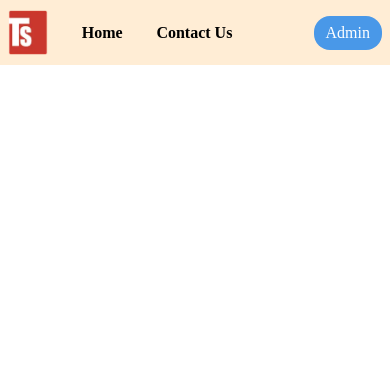
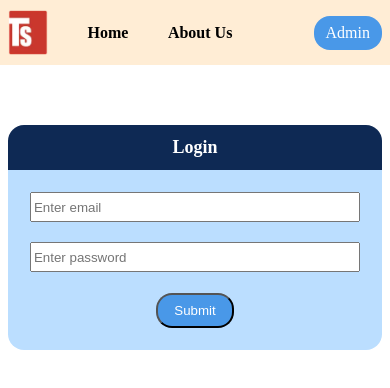
Before and after one commit to MananBagadi100/TripZ-frontend, a React app: page /admin/login in a window 390 px wide. Shown: the top 388 px of the page. Built offline with nearby package versions, Linux system fonts and the light colour scheme; the HTML template or start-up script is replaced by a standard one.

Commit message:
Added admin login page along with the designing for mobile

```diff
--- a/package.json
+++ b/package.json
@@ -10,8 +10,10 @@
     "preview": "vite preview"
   },
   "dependencies": {
+    "axios": "^1.13.2",
     "react": "^19.2.0",
     "react-dom": "^19.2.0",
+    "react-hook-form": "^7.66.0",
     "react-router-dom": "^7.9.6"
   },
   "devDependencies": {
--- a/src/App.jsx
+++ b/src/App.jsx
@@ -1,8 +1,9 @@
-import { useState } from 'react'
 import './Styles/App.css'
 import { BrowserRouter, Route, Routes } from 'react-router-dom'
 import Home from './Components/Home'
 import Navbar from './Components/Navbar'
+import AboutUs from './Components/AboutUs'
+import AdminLogin from './Components/AdminLogin'
 
 function App() {
 
@@ -13,6 +14,8 @@ function App() {
         <div className="all-pages-content-area">
           <Routes>
             <Route path='/' element={<Home />} />
+            <Route path='/about-us' element={<AboutUs />} />
+            <Route path='/admin/login' element={<AdminLogin />} />
           </Routes>
         </div>
       </BrowserRouter>
--- /dev/null
+++ b/src/Components/AboutUs.jsx
@@ -0,0 +1,6 @@
+const AboutUs = () => {
+    return (
+        <div>This is an assignment for the TripZ Search by Manan Bagadi</div>
+    )
+}
+export default AboutUs
--- /dev/null
+++ b/src/Components/AdminLogin.jsx
@@ -0,0 +1,72 @@
+import {useForm} from "react-hook-form";
+import {useState} from "react";
+import axios from "axios";
+import "../Styles/AdminLoginStyles.css";
+import { useNavigate } from "react-router-dom";
+
+const AdminLogin = () => {
+    const [serverError,setServerError] = useState(null);
+    const navigate = useNavigate()
+    const {
+        register,
+        handleSubmit,
+        formState: {
+            errors,
+            isSubmitting
+        }
+    } = useForm();
+
+    const onSubmit = async(data) => {
+        try {
+            setServerError(null);
+
+            const response = await axios.post("http://localhost:3000/api/admin/login",
+                data,
+                {withCredentials: true});
+
+            console.log("Login success:", response.data);
+
+            navigate('/admin/dashboard')
+        } catch (err) {
+            console.error("Login error:", err);
+            setServerError(err?.response?.data?.message || "Something went wrong. Please try again.");
+        }
+    };
+
+    return (
+        <div className="login-full-container">
+            <div className="login-dialog-box">
+                <div className="dialog-box-title-area">Login</div>
+                <form className="dialog-box-content-area" onSubmit={handleSubmit(onSubmit)}>
+                    <input
+                        type="email"
+                        placeholder="Enter email"
+                        {...register("email", { required: true })}
+                        className="login-input"/> {errors.email && (
+                        <span className="error-text">Email is required</span>
+                    )}
+
+                    <input
+                        type="password"
+                        placeholder="Enter password"
+                        {...register("password", { required: true })}
+                        className="login-input"/> {errors.password && (
+                        <span className="error-text">Password is required</span>
+                    )}
+
+                    {serverError && (
+                        <div className="server-error-text">{serverError}</div>
+                    )}
+
+                    <button type="submit" className="login-submit-btn" disabled={isSubmitting}>
+                        {isSubmitting
+                            ? "Submitting..."
+                            : "Submit"}
+                    </button>
+                </form>
+            </div>
+        </div>
+    );
+};
+
+export default AdminLogin;
--- a/src/Components/Home.jsx
+++ b/src/Components/Home.jsx
@@ -1,10 +1,11 @@
 import '../Styles/HomeStyles.css'
+import Tours from './Tours'
 const Home = () => {
     return (
         <div className="home-full-container">
             <div className="home-heading-area">Tours</div>
             <div className="home-content-area">
-                hello
+                <Tours />
             </div>
         </div>
     )
--- a/src/Components/Navbar.jsx
+++ b/src/Components/Navbar.jsx
@@ -12,10 +12,10 @@ const Navbar = () => {
                         </Link>
                     </div>
                     <NavLink to='/' className="navbar-home-route">Home</NavLink>
-                    <NavLink to='/contact-us' className="navbar-contact-us-route">Contact Us</NavLink>
+                    <NavLink to='/about-us' className="navbar-contact-us-route">About Us</NavLink>
                 </div>
                 <div className="navbar-protected-route">
-                    <Link className='navbar-admin-route'>Admin</Link>
+                    <Link to='/admin/login'  className='navbar-admin-route'>Admin</Link>
                 </div>
             </div>
         </div>
--- /dev/null
+++ b/src/Components/Tours.jsx
@@ -0,0 +1,26 @@
+import { useEffect, useState } from 'react'
+import '../Styles/ToursStyles.css'
+import axios from 'axios'
+const Tours = () => {
+    const [tours,setTours] = useState([])
+    useEffect (() => {
+        const fetchData = async () => {
+            try {
+                const response = await axios.get('http://localhost:3000/api/tours')
+                console.log(response.data)
+            }
+            catch (error) {
+                console.log('Error',error)
+            }
+        }
+        fetchData()
+    },[])
+    return (
+        <div className='tours-grid-list'>
+            {
+
+            }
+        </div>
+    )
+}
+export default Tours
--- /dev/null
+++ b/src/Styles/AdminLoginStyles.css
@@ -0,0 +1,56 @@
+.login-full-container {
+    display: flex;
+    flex-direction: column;
+    width: 100%;
+    height: 100%;
+    box-sizing: border-box;
+    align-items: center;
+    padding: 12px 8px;
+}
+.login-dialog-box {
+    display: flex;
+    flex-direction: column;
+    height: 225px;
+    width: 100%;
+    margin-top: 48px;
+    box-sizing: border-box;
+}
+.dialog-box-title-area {
+    display: flex;
+    width: 100%;
+    height: 20%;
+    align-items: center;
+    justify-content: center;
+    font-size: 18px;
+    font-weight: bold;
+    background-color: var(--nav-bg);
+    color: var(--btn-txt);
+    border-radius: 16px 16px 0 0;
+}
+.dialog-box-content-area {
+    display: flex;
+    flex-direction: column;
+    width: 100%;
+    flex: 1 1 auto;
+    padding: 12px 8px;
+    box-sizing: border-box;
+    align-items: center;
+    justify-content: space-around;
+    background-color: var(--form-body);
+    border-radius: 0 0 16px 16px;
+}
+.login-input {
+    display: flex;
+    width: 90%;
+    height: 24px;
+}
+.error-text {
+    color: red;
+}
+.login-submit-btn {
+    display: flex;
+    background-color: var(--btn-bg);
+    color: var(--btn-txt);
+    border-radius: 16px;
+    padding: 8px 16px;
+}
```
Also changed, not shown: src/Services/getService.js (added), src/Styles/ToursStyles.css (added), 1 other file (tests, documents, lock files or other folders).
